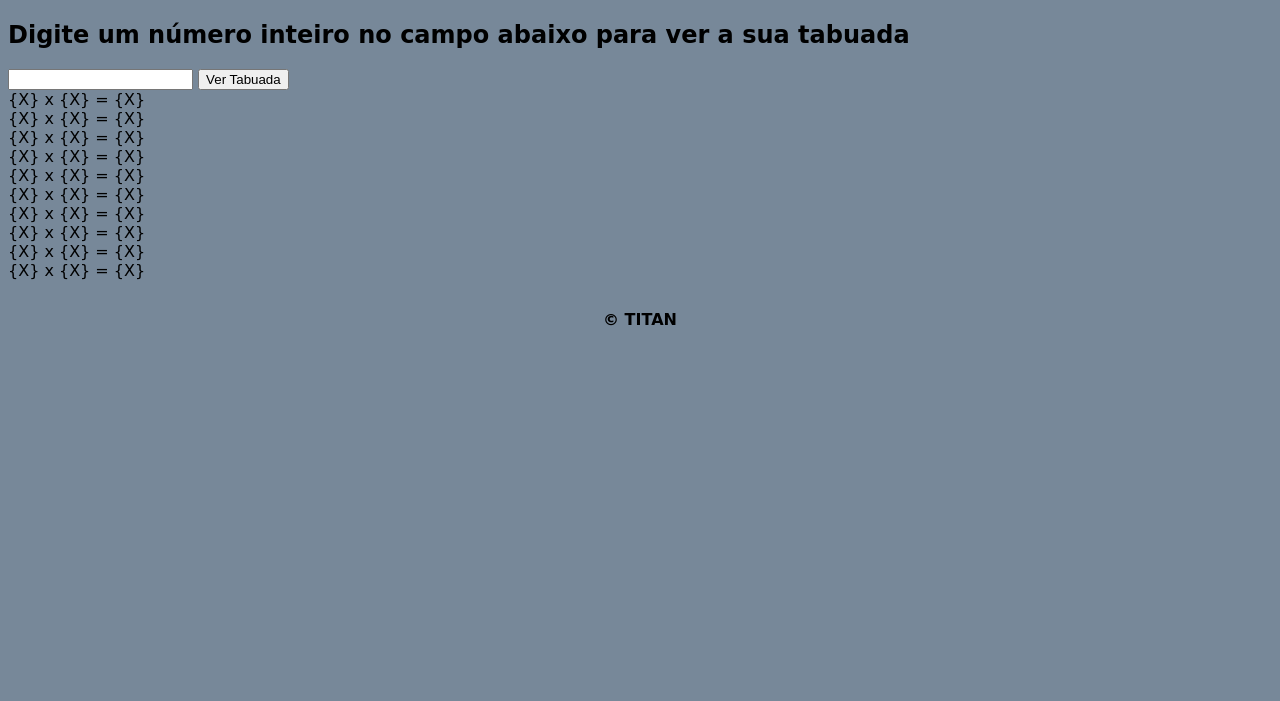
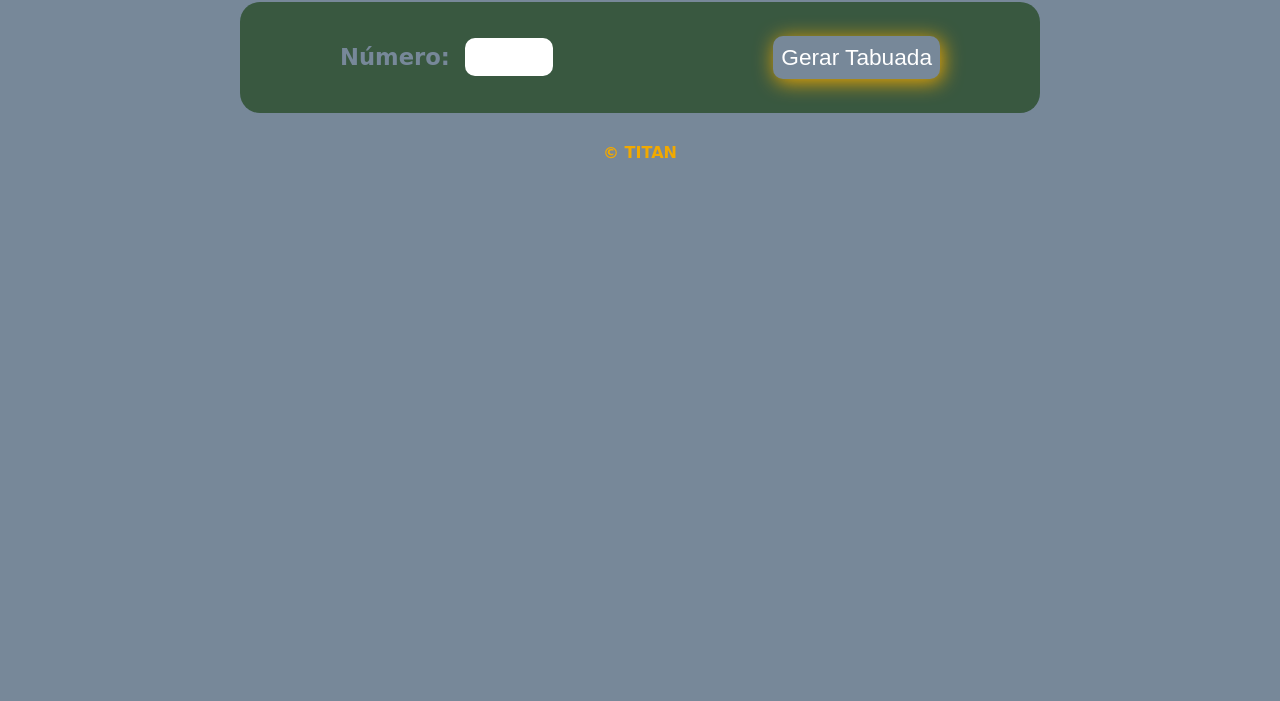
Before and after one commit to LucasLima337/Multiplication_Table, a plain HTML site: page index.html in a window 1280 px wide. Shown: the part 99-800 px from the top of the page. Drawn offline with Linux system fonts and the light colour scheme; files that its build step writes are made by us from their sources.

Commit message:
index.html

```diff
--- a/index.html
+++ b/index.html
@@ -1,31 +1,33 @@
 <!DOCTYPE html>
 <html lang='pt-br'>
     <head>
-    <meta charset='UTF-8'>
-    <meta name="viewport" content="width=device-width, initial-scale=1.0">
+        <meta charset="utf-8">
         <title>Tabuada</title>
-    <link rel="stylesheet" href="estilo/style.css">
+        <link rel="stylesheet" href="css/style.css">
     </head>
     <body>
+        <section>
             <header>
                 <h1>Tabuada</h1>
             </header>
-    <section id='sec'>
-        <h2 id='d'>Digite um número inteiro no campo abaixo para ver a sua tabuada</h2>
-        <input type="number" name="txtn1" id="n1">
-        <input id='oi' type="button" value="Ver Tabuada" onclick='clicar()'>
-        <div id='d1' onmouseout='normal()'>{X} x {X} = {X}</div>
-        <div id='d2' onmouseout='normal()'>{X} x {X} = {X}</div>
-        <div id='d3' onmouseout='normal()'>{X} x {X} = {X}</div>
-        <div id='d4' onmouseout='normal()'>{X} x {X} = {X}</div>
-        <div id='d5' onmouseout='normal()'>{X} x {X} = {X}</div>
-        <div id='d6' onmouseout='normal()'>{X} x {X} = {X}</div>
-        <div id='d7' onmouseout='normal()'>{X} x {X} = {X}</div>
-        <div id='d8' onmouseout='normal()'>{X} x {X} = {X}</div>
-        <div id='d9' onmouseout='normal()'>{X} x {X} = {X}</div>
-        <div id='d0' onmouseout='normal()'>{X} x {X} = {X}</div>
+            <main>
+               <section id='sec1'>
+                    <div id='div1'>
+                        <p>Número:</p>
+                        <input type="number" name="" id="num">
+                    </div>
+                    <div id='div2'>
+                        <button id='but'>Gerar Tabuada</button>
+                    </div>
                </section>
-    <footer id='tit'><strong>&copy; TITAN</strong></footer>
+               <section id='sec2'>
+                    <div id='tab'>
+
+                    </div>
+               </section>
+            </main>
+            <footer><a href="https://titanci.com.br/" target="_blank">&copy; TITAN</a></footer>
+        </section>
         <script src="js/script.js"></script>
     </body>
 </html>
```
Lines whose indentation alone changed are shown as unchanged.
